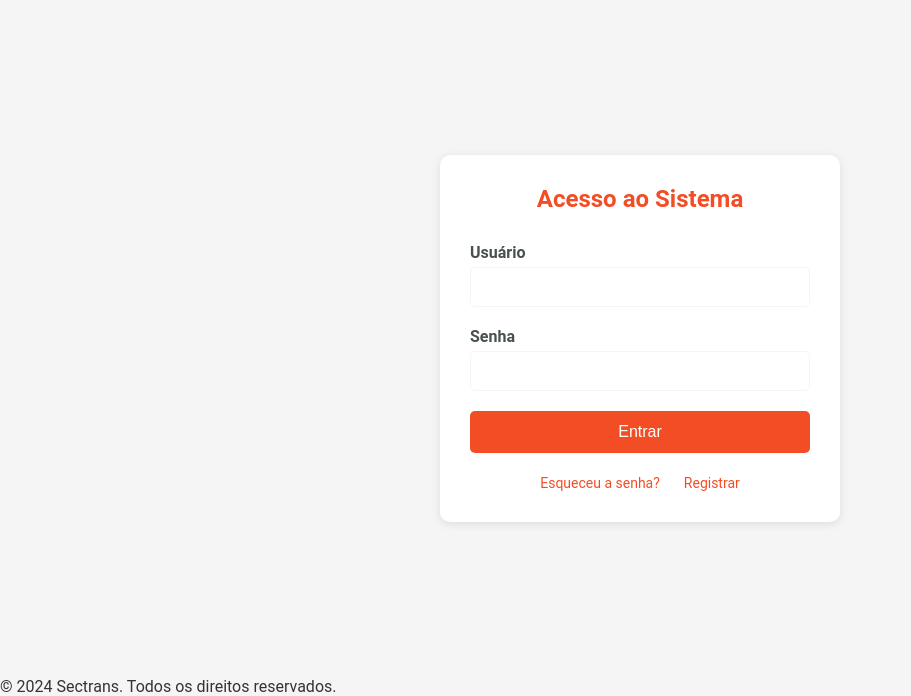
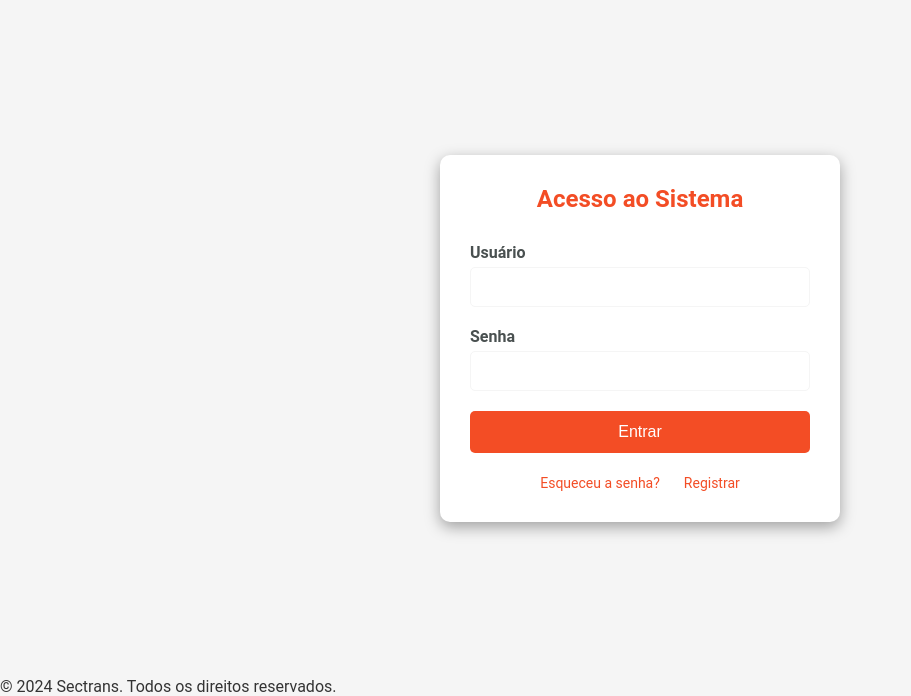
Before and after one commit to dg-marins/sistemaSectrans, a Django app: page / in a window 1280 px wide. Shown: the part 104-800 px from the top of the page, without its empty margins (0-911 px from the left). Run offline with Django 5.2, Linux system fonts and the light colour scheme.

Commit message:
Atualização de sombra

```diff
--- a/static/styles/login_page_style.css
+++ b/static/styles/login_page_style.css
@@ -48,7 +48,7 @@ body {
 	background-color: var(--cor-terciaria);
 	padding: 30px;
 	border-radius: 10px;
-	box-shadow: 0 2px 10px rgba(0, 0, 0, 0.1);
+	box-shadow: var(--sombra-padrao);
 	width: 100%;
 	max-width: 400px;
 }
```
